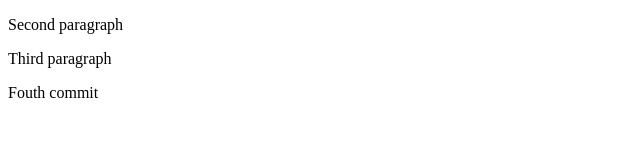
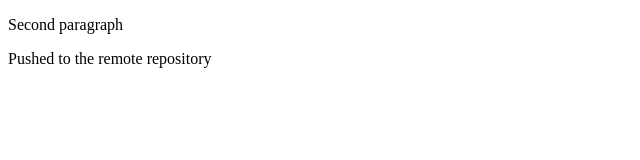
Before and after one commit to edgarmontes/git_test, a plain HTML site: page index.html in a window 1280 px wide. Shown: the whole page, without its empty margins (0-640 px from the left). Drawn offline with Linux system fonts and the light colour scheme.

Commit message:
1st remote

```diff
--- a/index.html
+++ b/index.html
@@ -8,7 +8,6 @@
   </head>
   <body>
     <p>Second paragraph</p>
-    <p>Third paragraph</p>
-    <p>Fouth commit</p>
+    <p>Pushed to the remote repository</p>
   </body>
 </html>
```
